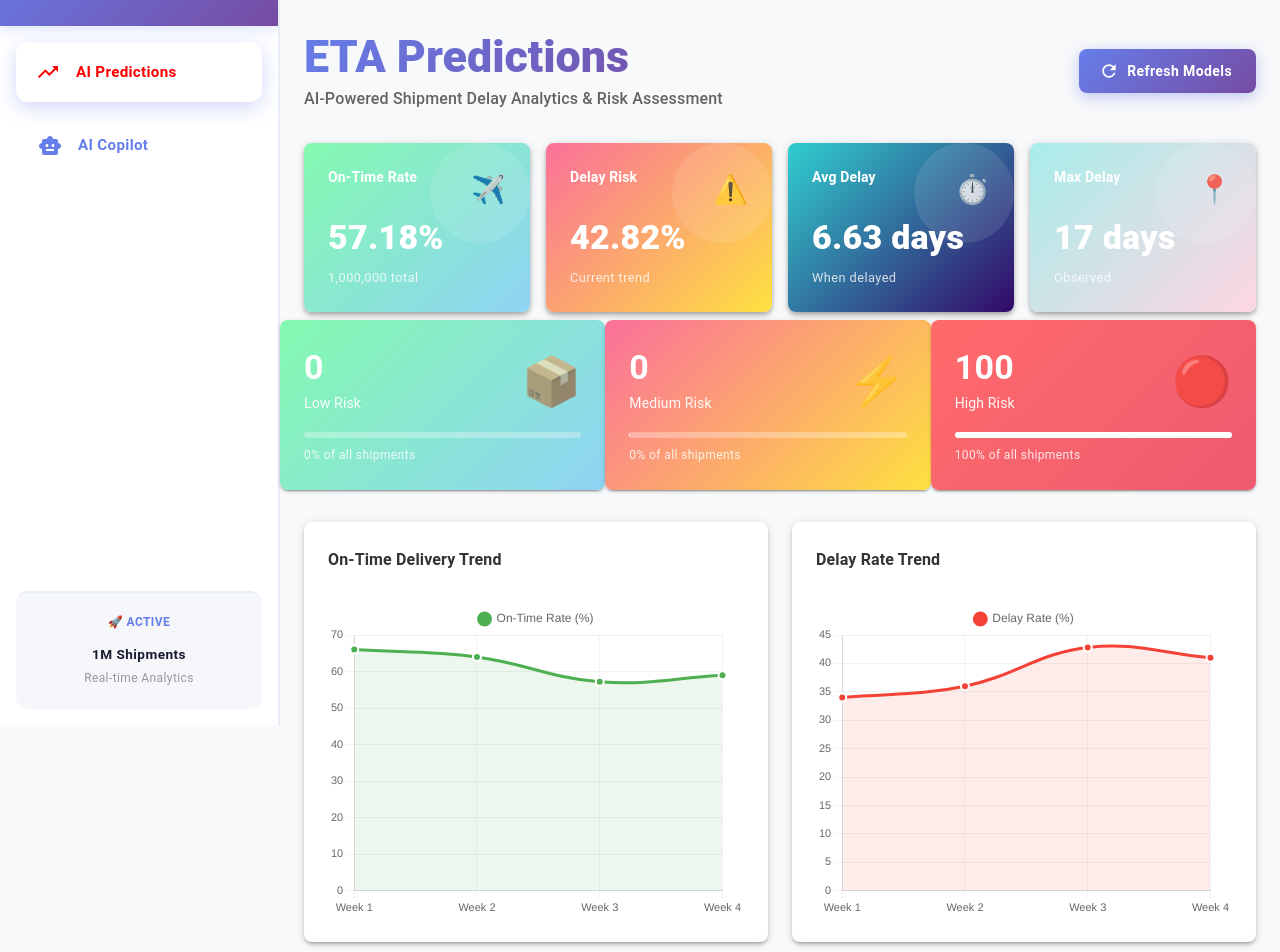
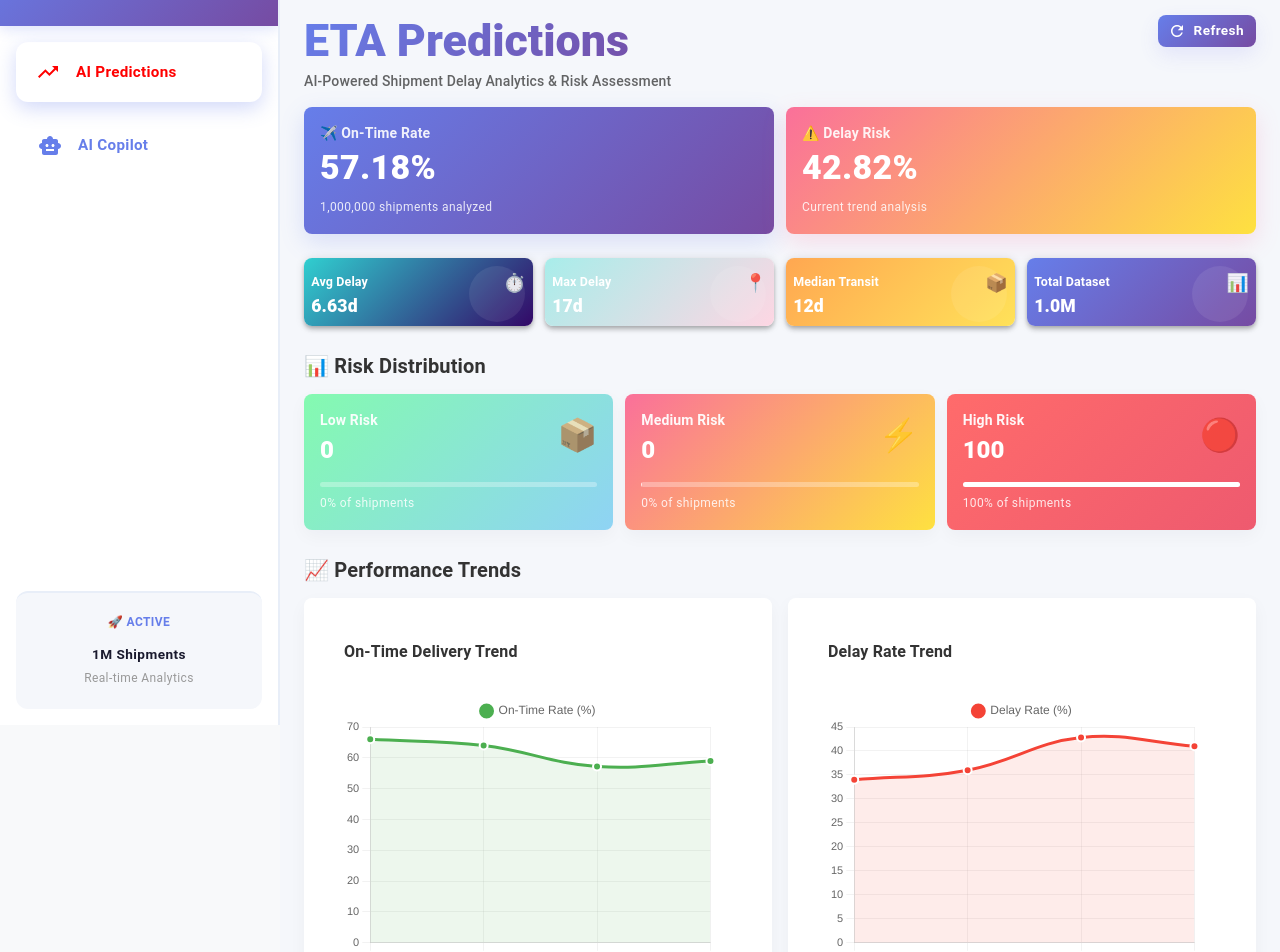
Before and after one commit to NavaneethIGK/Product-X, a React (Vite) app in the folder product-x-dashboard/: page / in a window 1280 px wide. Shown: the part 75-1027 px from the top of the page. Built offline with nearby package versions, Linux system fonts and the light colour scheme.

Commit message:
design fix

```diff
--- a/product-x-dashboard/src/components/StatCard.tsx
+++ b/product-x-dashboard/src/components/StatCard.tsx
@@ -24,37 +24,42 @@ export default function StatCard({
   return (
     <Paper
       sx={{
-        p: 3,
+        p: 0.9,
         elevation: 0,
         borderRadius: 2,
         background: bgGradient || '#ffffff',
         color: bgGradient ? 'white' : 'inherit',
         position: 'relative',
         overflow: 'hidden',
+        minHeight: 68,
+        display: 'flex',
+        flexDirection: 'column',
+        justifyContent: 'center',
         '&::before': bgGradient ? {
           content: '""',
           position: 'absolute',
-          top: 0,
-          right: 0,
-          width: 100,
-          height: 100,
+          top: 8,
+          right: 8,
+          width: 56,
+          height: 56,
           borderRadius: '50%',
-          background: 'rgba(255,255,255,0.1)',
+          background: 'rgba(255,255,255,0.08)',
         } : undefined
       }}
       elevation={bgGradient ? 4 : 1}
     >
-      <Box sx={{ display: 'flex', justifyContent: 'space-between', alignItems: 'flex-start', mb: 1 }}>
+      <Box sx={{ display: 'flex', justifyContent: 'space-between', alignItems: 'center', mb: 0.3 }}>
         <Typography
           variant="body2"
           color={bgGradient ? 'inherit' : color}
-          fontWeight={600}
+          fontWeight={700}
+          sx={{ fontSize: '0.78rem' }}
         >
           {title}
         </Typography>
-        {icon && <Box sx={{ fontSize: 28, opacity: 0.8 }}>{icon}</Box>}
+        {icon && <Box sx={{ fontSize: 18, opacity: 0.9 }}>{icon}</Box>}
       </Box>
-      <Typography variant="h4" sx={{ fontWeight: 800, mb: 1 }}>
+      <Typography variant="h6" sx={{ fontWeight: 800, mb: 0, fontSize: '1.1rem', lineHeight: 1 }}>
         {value}
       </Typography>
       {subtitle && (
--- a/product-x-dashboard/src/pages/PredictionsAnalytics.tsx
+++ b/product-x-dashboard/src/pages/PredictionsAnalytics.tsx
@@ -121,10 +121,11 @@ export default function PredictionsAnalytics() {
   const onTimeTrend = trendLabels.map((_, idx) => 100 - delayTrend[idx])
 
   return (
-    <Box sx={{ bgcolor: '#f8f9fa', minHeight: '100vh', py: 4 }}>
+    <Box sx={{ bgcolor: '#f5f7fb', minHeight: '100vh', py: 2 }}>
       <Container maxWidth="lg">
-        {/* Header */}
-        <Box sx={{ display: 'flex', justifyContent: 'space-between', alignItems: 'center', mb: 4 }}>
+        {/* Hero Section */}
+        <Box sx={{ mb: 3 }}>
+          <Box sx={{ display: 'flex', justifyContent: 'space-between', alignItems: 'flex-start', mb: 2 }}>
             <Box>
               <Typography
                 variant="h3"
@@ -141,11 +142,12 @@ export default function PredictionsAnalytics() {
               >
                 ETA Predictions
               </Typography>
-            <Typography variant="body1" color="text.secondary" sx={{ fontWeight: 500 }}>
+              <Typography variant="body2" color="text.secondary" sx={{ fontWeight: 500 }}>
                 AI-Powered Shipment Delay Analytics & Risk Assessment
               </Typography>
             </Box>
             <Button
+              size="small"
               variant="contained"
               startIcon={<RefreshIcon />}
               onClick={loadModels}
@@ -153,192 +155,231 @@ export default function PredictionsAnalytics() {
                 background: 'linear-gradient(135deg, #667eea 0%, #764ba2 100%)',
                 textTransform: 'none',
                 fontWeight: 600,
-              px: 3,
-              py: 1.2,
+                px: 1.5,
+                py: 0.5,
                 borderRadius: 2,
-              boxShadow: '0 4px 15px rgba(102, 126, 234, 0.4)',
+                boxShadow: '0 8px 20px rgba(99, 102, 241, 0.12)',
+                fontSize: '0.85rem',
                 '&:hover': {
-                boxShadow: '0 6px 20px rgba(102, 126, 234, 0.6)',
+                  boxShadow: '0 10px 26px rgba(99, 102, 241, 0.16)',
                 }
               }}
             >
-            Refresh Models
+              Refresh
             </Button>
           </Box>
 
-        {/* Key Metrics - Top Row with colorful backgrounds */}
-        <Grid container spacing={2} sx={{ mb: 4 }}>
-          <Grid item xs={12} sm={6} md={3}>
-            <StatCard
-              title="On-Time Rate"
-              value={`${metrics.on_time_percentage}%`}
-              bgGradient="linear-gradient(135deg, #84fab0 0%, #8fd3f4 100%)"
-              icon="✈️"
-              subtitle={`${metrics.total_shipments.toLocaleString()} total`}
-            />
+          {/* Featured Metrics Grid */}
+          <Grid container spacing={1.5}>
+            <Grid item xs={12} sm={6}>
+              <Paper
+                sx={{
+                  p: 2,
+                  borderRadius: 2,
+                  background: 'linear-gradient(135deg, #667eea 0%, #764ba2 100%)',
+                  color: 'white',
+                  boxShadow: '0 8px 24px rgba(102, 126, 234, 0.2)'
+                }}
+              >
+                <Typography variant="body2" sx={{ opacity: 0.9, mb: 0.5, fontWeight: 600 }}>
+                  ✈️ On-Time Rate
+                </Typography>
+                <Typography variant="h4" sx={{ fontWeight: 800, mb: 0.5 }}>
+                  {metrics.on_time_percentage}%
+                </Typography>
+                <Typography variant="caption" sx={{ opacity: 0.85 }}>
+                  {metrics.total_shipments.toLocaleString()} shipments analyzed
+                </Typography>
+              </Paper>
             </Grid>
-          <Grid item xs={12} sm={6} md={3}>
-            <StatCard
-              title="Delay Risk"
-              value={`${metrics.delay_percentage}%`}
-              bgGradient="linear-gradient(135deg, #fa709a 0%, #fee140 100%)"
-              icon="⚠️"
-              subtitle="Current trend"
-            />
+
+            <Grid item xs={12} sm={6}>
+              <Paper
+                sx={{
+                  p: 2,
+                  borderRadius: 2,
+                  background: 'linear-gradient(135deg, #fa709a 0%, #fee140 100%)',
+                  color: 'white',
+                  boxShadow: '0 8px 24px rgba(250, 112, 154, 0.2)'
+                }}
+              >
+                <Typography variant="body2" sx={{ opacity: 0.9, mb: 0.5, fontWeight: 600 }}>
+                  ⚠️ Delay Risk
+                </Typography>
+                <Typography variant="h4" sx={{ fontWeight: 800, mb: 0.5 }}>
+                  {metrics.delay_percentage}%
+                </Typography>
+                <Typography variant="caption" sx={{ opacity: 0.85 }}>
+                  Current trend analysis
+                </Typography>
+              </Paper>
             </Grid>
+          </Grid>
+        </Box>
+
+        {/* Key Metrics Row */}
+        <Grid container spacing={1.5} sx={{ mb: 3 }}>
           <Grid item xs={12} sm={6} md={3}>
             <StatCard
               title="Avg Delay"
-              value={`${metrics.average_delay_days} days`}
+              value={`${metrics.average_delay_days}d`}
               bgGradient="linear-gradient(135deg, #30cfd0 0%, #330867 100%)"
               icon="⏱️"
-              subtitle="When delayed"
             />
           </Grid>
           <Grid item xs={12} sm={6} md={3}>
             <StatCard
               title="Max Delay"
-              value={`${metrics.maximum_delay_days} days`}
+              value={`${metrics.maximum_delay_days}d`}
               bgGradient="linear-gradient(135deg, #a8edea 0%, #fed6e3 100%)"
               icon="📍"
-              subtitle="Observed"
+            />
+          </Grid>
+          <Grid item xs={12} sm={6} md={3}>
+            <StatCard
+              title="Median Transit"
+              value={`${metrics.median_transit_days}d`}
+              bgGradient="linear-gradient(135deg, #ffa751 0%, #ffe259 100%)"
+              icon="📦"
+            />
+          </Grid>
+          <Grid item xs={12} sm={6} md={3}>
+            <StatCard
+              title="Total Dataset"
+              value={`${(metrics.total_shipments / 1000000).toFixed(1)}M`}
+              bgGradient="linear-gradient(135deg, #667eea 0%, #764ba2 100%)"
+              icon="📊"
             />
           </Grid>
         </Grid>
 
-        {/* Risk Distribution Cards */}
-        <Grid container spacing={3} sx={{ mb: 4 }}>
-          <Grid
-            item
-            xs={12}
-            sm={6}
-            md={4}
-            component={Paper}
-            elevation={2}
+        {/* Risk Distribution Section */}
+        <Box sx={{ mb: 3 }}>
+          <Typography variant="h6" sx={{ fontWeight: 700, mb: 1.5, color: '#333' }}>
+            📊 Risk Distribution
+          </Typography>
+          <Grid container spacing={1.5}>
+            <Grid item xs={12} sm={6} md={4}>
+              <Paper
                 sx={{
+                  p: 2,
+                  borderRadius: 2,
                   background: 'linear-gradient(135deg, #84fab0 0%, #8fd3f4 100%)',
-              borderRadius: 2,
-              p: 3,
-              color: 'white'
+                  color: 'white',
+                  boxShadow: '0 6px 18px rgba(16,24,40,0.04)',
+                  position: 'relative',
+                  overflow: 'hidden'
                 }}
               >
-            <Box sx={{ display: 'flex', justifyContent: 'space-between', alignItems: 'center', mb: 2 }}>
+                <Box sx={{ display: 'flex', justifyContent: 'space-between', alignItems: 'flex-start', mb: 1.5 }}>
                   <Box>
-                <Typography variant="h4" sx={{ fontWeight: 700 }}>
+                    <Typography variant="body2" sx={{ fontWeight: 700, opacity: 0.95 }}>Low Risk</Typography>
+                    <Typography variant="h5" sx={{ fontWeight: 800, my: 0.5 }}>
                       {delayRiskCounts['LOW'] || 0}
                     </Typography>
-                <Typography variant="body2" sx={{ opacity: 0.95, mt: 0.5 }}>
-                  Low Risk
-                </Typography>
                   </Box>
-              <Box sx={{ fontSize: 48, opacity: 0.7 }}>📦</Box>
+                  <Box sx={{ fontSize: 32, opacity: 0.8 }}>📦</Box>
                 </Box>
                 <LinearProgress
                   variant="determinate"
                   value={(((delayRiskCounts['LOW'] || 0) / predictions.length) * 100) || 0}
                   sx={{
-                height: 6,
-                borderRadius: 3,
+                    height: 5,
+                    borderRadius: 2,
                     backgroundColor: 'rgba(255,255,255,0.3)',
-                '& .MuiLinearProgress-bar': {
-                  backgroundColor: 'white'
-                }
+                    '& .MuiLinearProgress-bar': { backgroundColor: 'white' }
                   }}
                 />
-            <Typography variant="caption" sx={{ display: 'block', mt: 1, opacity: 0.85 }}>
-              {Math.round((((delayRiskCounts['LOW'] || 0) / predictions.length) * 100) || 0)}% of all shipments
+                <Typography variant="caption" sx={{ display: 'block', mt: 0.8, opacity: 0.85 }}>
+                  {Math.round((((delayRiskCounts['LOW'] || 0) / predictions.length) * 100) || 0)}% of shipments
                 </Typography>
+              </Paper>
             </Grid>
 
-          <Grid
-            item
-            xs={12}
-            sm={6}
-            md={4}
-            component={Paper}
-            elevation={2}
+            <Grid item xs={12} sm={6} md={4}>
+              <Paper
                 sx={{
+                  p: 2,
+                  borderRadius: 2,
                   background: 'linear-gradient(135deg, #fa709a 0%, #fee140 100%)',
-              borderRadius: 2,
-              p: 3,
-              color: 'white'
+                  color: 'white',
+                  boxShadow: '0 6px 18px rgba(16,24,40,0.04)',
+                  position: 'relative',
+                  overflow: 'hidden'
                 }}
               >
-            <Box sx={{ display: 'flex', justifyContent: 'space-between', alignItems: 'center', mb: 2 }}>
+                <Box sx={{ display: 'flex', justifyContent: 'space-between', alignItems: 'flex-start', mb: 1.5 }}>
                   <Box>
-                <Typography variant="h4" sx={{ fontWeight: 700 }}>
+                    <Typography variant="body2" sx={{ fontWeight: 700, opacity: 0.95 }}>Medium Risk</Typography>
+                    <Typography variant="h5" sx={{ fontWeight: 800, my: 0.5 }}>
                       {delayRiskCounts['MEDIUM'] || 0}
                     </Typography>
-                <Typography variant="body2" sx={{ opacity: 0.95, mt: 0.5 }}>
-                  Medium Risk
-                </Typography>
                   </Box>
-              <Box sx={{ fontSize: 48, opacity: 0.7 }}>⚡</Box>
+                  <Box sx={{ fontSize: 32, opacity: 0.8 }}>⚡</Box>
                 </Box>
                 <LinearProgress
                   variant="determinate"
                   value={(((delayRiskCounts['MEDIUM'] || 0) / predictions.length) * 100) || 0}
                   sx={{
-                height: 6,
-                borderRadius: 3,
+                    height: 5,
+                    borderRadius: 2,
                     backgroundColor: 'rgba(255,255,255,0.3)',
-                '& .MuiLinearProgress-bar': {
-                  backgroundColor: 'white'
-                }
+                    '& .MuiLinearProgress-bar': { backgroundColor: 'white' }
                   }}
                 />
-            <Typography variant="caption" sx={{ display: 'block', mt: 1, opacity: 0.85 }}>
-              {Math.round((((delayRiskCounts['MEDIUM'] || 0) / predictions.length) * 100) || 0)}% of all shipments
+                <Typography variant="caption" sx={{ display: 'block', mt: 0.8, opacity: 0.85 }}>
+                  {Math.round((((delayRiskCounts['MEDIUM'] || 0) / predictions.length) * 100) || 0)}% of shipments
                 </Typography>
+              </Paper>
             </Grid>
 
-          <Grid
-            item
-            xs={12}
-            sm={6}
-            md={4}
-            component={Paper}
-            elevation={2}
+            <Grid item xs={12} sm={6} md={4}>
+              <Paper
                 sx={{
+                  p: 2,
+                  borderRadius: 2,
                   background: 'linear-gradient(135deg, #ff6b6b 0%, #ee5a6f 100%)',
-              borderRadius: 2,
-              p: 3,
-              color: 'white'
+                  color: 'white',
+                  boxShadow: '0 6px 18px rgba(16,24,40,0.04)',
+                  position: 'relative',
+                  overflow: 'hidden'
                 }}
               >
-            <Box sx={{ display: 'flex', justifyContent: 'space-between', alignItems: 'center', mb: 2 }}>
+                <Box sx={{ display: 'flex', justifyContent: 'space-between', alignItems: 'flex-start', mb: 1.5 }}>
                   <Box>
-                <Typography variant="h4" sx={{ fontWeight: 700 }}>
+                    <Typography variant="body2" sx={{ fontWeight: 700, opacity: 0.95 }}>High Risk</Typography>
+                    <Typography variant="h5" sx={{ fontWeight: 800, my: 0.5 }}>
                       {delayRiskCounts['HIGH'] || 0}
                     </Typography>
-                <Typography variant="body2" sx={{ opacity: 0.95, mt: 0.5 }}>
-                  High Risk
-                </Typography>
                   </Box>
-              <Box sx={{ fontSize: 48, opacity: 0.7 }}>🔴</Box>
+                  <Box sx={{ fontSize: 32, opacity: 0.8 }}>🔴</Box>
                 </Box>
                 <LinearProgress
                   variant="determinate"
                   value={(((delayRiskCounts['HIGH'] || 0) / predictions.length) * 100) || 0}
                   sx={{
-                height: 6,
-                borderRadius: 3,
+                    height: 5,
+                    borderRadius: 2,
                     backgroundColor: 'rgba(255,255,255,0.3)',
-                '& .MuiLinearProgress-bar': {
-                  backgroundColor: 'white'
-                }
+                    '& .MuiLinearProgress-bar': { backgroundColor: 'white' }
                   }}
                 />
-            <Typography variant="caption" sx={{ display: 'block', mt: 1, opacity: 0.85 }}>
-              {Math.round((((delayRiskCounts['HIGH'] || 0) / predictions.length) * 100) || 0)}% of all shipments
+                <Typography variant="caption" sx={{ display: 'block', mt: 0.8, opacity: 0.85 }}>
+                  {Math.round((((delayRiskCounts['HIGH'] || 0) / predictions.length) * 100) || 0)}% of shipments
                 </Typography>
+              </Paper>
             </Grid>
           </Grid>
+        </Box>
 
-        {/* Line Charts - Trends */}
-        <Grid container spacing={3} sx={{ mb: 4 }}>
+        {/* Analytics Charts */}
+        <Box sx={{ mb: 3 }}>
+          <Typography variant="h6" sx={{ fontWeight: 700, mb: 1.5, color: '#333' }}>
+            📈 Performance Trends
+          </Typography>
+          <Grid container spacing={2}>
             <Grid item xs={12} md={6}>
-            <Paper elevation={3} sx={{ borderRadius: 2, overflow: 'hidden' }}>
+              <Paper elevation={3} sx={{ borderRadius: 2, overflow: 'hidden', p: 2, boxShadow: '0 6px 18px rgba(16,24,40,0.04)' }}>
                 <LineChart
                   title="On-Time Delivery Trend"
                   labels={trendLabels}
@@ -351,13 +392,13 @@ export default function PredictionsAnalytics() {
                       tension: 0.4
                     }
                   ]}
-                height={320}
+                  height={280}
                 />
               </Paper>
             </Grid>
 
             <Grid item xs={12} md={6}>
-            <Paper elevation={3} sx={{ borderRadius: 2, overflow: 'hidden' }}>
+              <Paper elevation={3} sx={{ borderRadius: 2, overflow: 'hidden', p: 2, boxShadow: '0 6px 18px rgba(16,24,40,0.04)' }}>
                 <LineChart
                   title="Delay Rate Trend"
                   labels={trendLabels}
@@ -370,16 +411,21 @@ export default function PredictionsAnalytics() {
                       tension: 0.4
                     }
                   ]}
-                height={320}
+                  height={280}
                 />
               </Paper>
             </Grid>
           </Grid>
+        </Box>
 
-        {/* Confidence & Distribution Charts */}
-        <Grid container spacing={3} sx={{ mb: 4 }}>
+        {/* Distribution Charts */}
+        <Box sx={{ mb: 3 }}>
+          <Typography variant="h6" sx={{ fontWeight: 700, mb: 1.5, color: '#333' }}>
+            📊 Prediction Analysis
+          </Typography>
+          <Grid container spacing={2}>
             <Grid item xs={12} lg={6}>
-            <Paper elevation={3} sx={{ borderRadius: 2, overflow: 'hidden' }}>
+              <Paper elevation={3} sx={{ borderRadius: 2, overflow: 'hidden', p: 2, boxShadow: '0 6px 18px rgba(16,24,40,0.04)' }}>
                 <BarChart
                   title="Prediction Confidence Levels"
                   labels={Object.keys(confidenceRanges)}
@@ -390,13 +436,13 @@ export default function PredictionsAnalytics() {
                       backgroundColor: ['#4caf50', '#2196f3', '#ff9800', '#f44336']
                     }
                   ]}
-                height={300}
+                  height={260}
                 />
               </Paper>
             </Grid>
 
             <Grid item xs={12} lg={6}>
-            <Paper elevation={3} sx={{ borderRadius: 2, overflow: 'hidden' }}>
+              <Paper elevation={3} sx={{ borderRadius: 2, overflow: 'hidden', p: 2, boxShadow: '0 6px 18px rgba(16,24,40,0.04)' }}>
                 <BarChart
                   title="Delay Risk Distribution"
                   labels={['Low Risk', 'Medium Risk', 'High Risk']}
@@ -411,47 +457,40 @@ export default function PredictionsAnalytics() {
                       backgroundColor: ['#4caf50', '#ff9800', '#f44336']
                     }
                   ]}
-                height={300}
+                  height={260}
                 />
               </Paper>
             </Grid>
           </Grid>
+        </Box>
 
-        {/* Predictions Table */}
-        <Box sx={{ mt: 4, mb: 3 }}>
+        {/* Active Predictions Table */}
         <Box sx={{ mb: 2 }}>
-            <Typography
-              variant="h5"
-              sx={{
-                fontWeight: 700,
-                color: '#333',
-                mb: 1
-              }}
-            >
-              Active Shipment Predictions
+          <Typography variant="h6" sx={{ fontWeight: 700, mb: 1.5, color: '#333' }}>
+            🚀 Active Shipment Predictions
           </Typography>
-            <Typography variant="body2" color="text.secondary">
+          <Typography variant="body2" color="text.secondary" sx={{ mb: 1.5 }}>
             Real-time ETA predictions with confidence scores and delay risk assessment
           </Typography>
+          <Paper elevation={3} sx={{ borderRadius: 2, overflow: 'hidden', p: 1, boxShadow: '0 6px 18px rgba(16,24,40,0.04)' }}>
+            <Box sx={{ maxHeight: 420, overflow: 'auto' }}>
+              <PredictionsTable predictions={predictions} maxRows={50} />
             </Box>
-          <Paper elevation={3} sx={{ borderRadius: 2, overflow: 'hidden' }}>
-            <PredictionsTable predictions={predictions} maxRows={50} />
           </Paper>
         </Box>
 
-        {/* Footer */}
+        {/* Footer Stats */}
         <Box
           sx={{
-            mt: 4,
-            pt: 3,
-            borderTop: '2px solid #f0f0f0',
-            textAlign: 'center',
-            pb: 2
+            mt: 3,
+            pt: 2,
+            borderTop: '1px solid #e0e0e0',
+            textAlign: 'center'
           }}
         >
-          <Typography variant="caption" color="text.secondary">
+          <Typography variant="caption" color="text.secondary" sx={{ fontSize: '0.8rem' }}>
             📊 Models trained on 1M historical shipments • 🚀 {predictions.length} active predictions •
-            🎯 Average confidence: {Math.round((predictions.reduce((sum, p) => sum + p.confidence, 0) / predictions.length || 0))}%
+            🎯 Avg confidence: {Math.round((predictions.reduce((sum, p) => sum + p.confidence, 0) / predictions.length || 0))}%
           </Typography>
         </Box>
       </Container>
```
Also changed, not shown: product-x-dashboard/src/pages/AICopilot.tsx (+73 -103 lines). Lines whose indentation alone changed are shown as unchanged.
